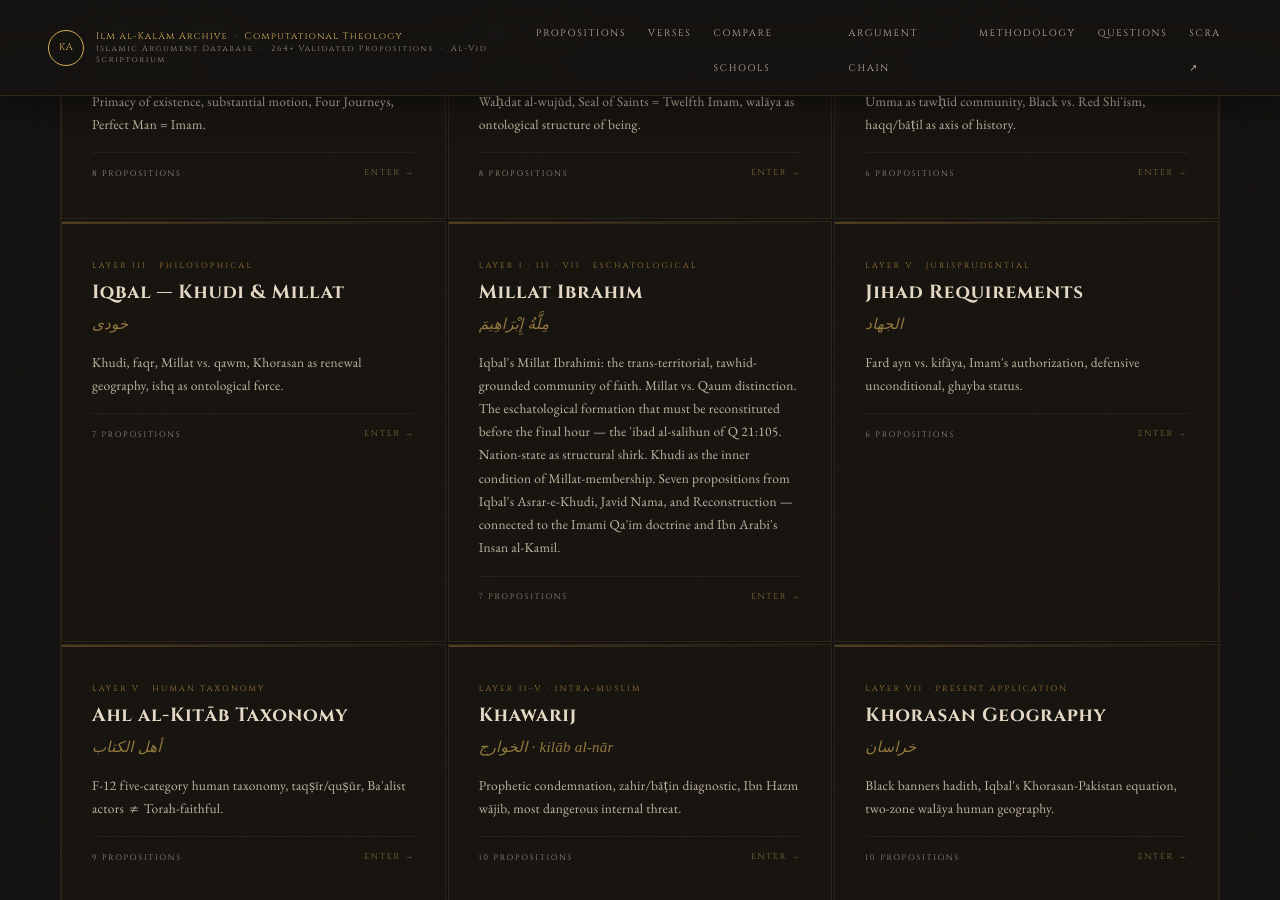
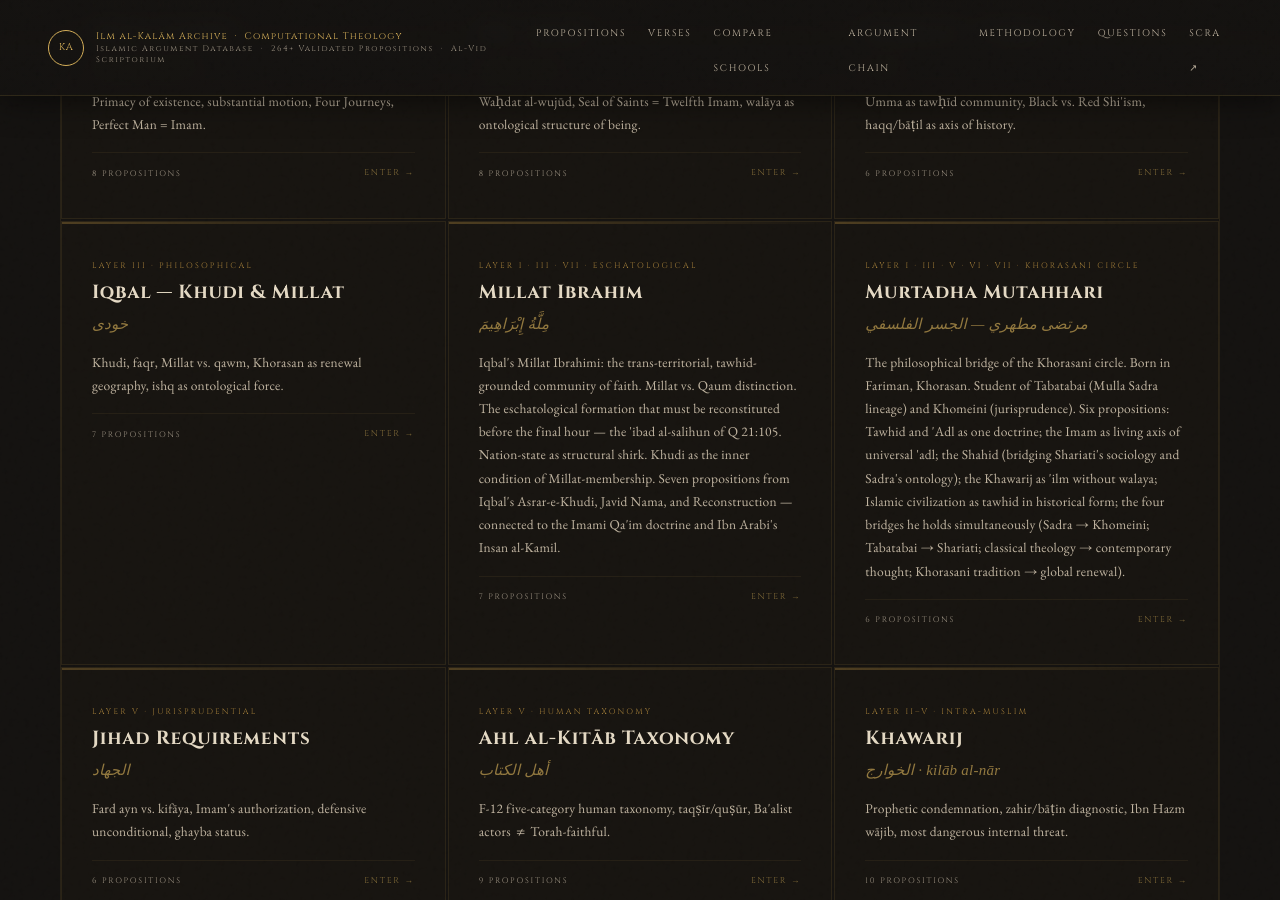
Before and after one commit to sacredcivilization/sacred-archive, a Jekyll site: the page built from propositions/index.html, in a window 1280 px wide and 900 px high, scrolled down 1997 px. Built offline with Jekyll 4.4.1, drawn with Linux system fonts in a browser that asks for light colours; some web fonts are replaced; some of the changed text lies outside the part shown.

Commit message:
T54 Mutahhari: The Philosophical Bridge — 6 propositions
New topic page: propositions/mutahhari/index.html
- MUTAH-001: Tawhid and Adl as one doctrine — not two separate principles
- MUTAH-002: The Imam as living axis of universal Adl (Sadra → Khomeini bridge)
- MUTAH-003: The Shahid — Shariati's revolutionary martyr + Sadra's ontological soul-completion
- MUTAH-004: Khawarij as ilm without walaya — sociological form of FATIHA-009
- MUTAH-005: Islamic civilization as historical expression of tawhid (Iqbal/Shariati bridge)
- MUTAH-006: The four bridges Mutahhari holds simultaneously

Index: 54 topics / 342+ propositions

```diff
--- a/propositions/index.html
+++ b/propositions/index.html
@@ -11,11 +11,11 @@
       <div class="ornament"><span class="line a"></span><span class="dia"></span><span class="line b"></span></div>
       <p class="topic-eye">Ilm al-Kalām Archive · Proposition Index</p>
       <h1 class="topic-title-h1">All Propositions</h1>
-      <p class="topic-subtitle">336+ validated theological propositions across 53 topic areas — structured as formal argument chains with primary source citations.</p>
+      <p class="topic-subtitle">342+ validated theological propositions across 54 topic areas — structured as formal argument chains with primary source citations.</p>
       <div class="topic-stats-bar">
-        <span class="tsb-item">336+ Propositions</span>
+        <span class="tsb-item">342+ Propositions</span>
         <span class="tsb-sep">·</span>
-        <span class="tsb-item">53 Topic Areas</span>
+        <span class="tsb-item">54 Topic Areas</span>
         <span class="tsb-sep">·</span>
         <span class="tsb-item">4 Schools Covered</span>
       </div>
@@ -161,6 +161,14 @@
         <div class="tic-arabic">مِلَّةُ إِبْرَاهِيمَ</div>
         <p class="tic-desc">Iqbal's Millat Ibrahimi: the trans-territorial, tawhid-grounded community of faith. Millat vs. Qaum distinction. The eschatological formation that must be reconstituted before the final hour — the 'ibad al-salihun of Q 21:105. Nation-state as structural shirk. Khudi as the inner condition of Millat-membership. Seven propositions from Iqbal's Asrar-e-Khudi, Javid Nama, and Reconstruction — connected to the Imami Qa'im doctrine and Ibn Arabi's Insan al-Kamil.</p>
         <div class="tic-footer"><span class="tic-count">7 Propositions</span><span class="tic-enter">Enter →</span></div>
+      </a>
+
+      <a href="{{ '/propositions/mutahhari/' | relative_url }}" class="topic-index-card">
+        <div class="tic-layer">Layer I · III · V · VI · VII · Khorasani Circle</div>
+        <div class="tic-name">Murtadha Mutahhari</div>
+        <div class="tic-arabic">مرتضى مطهري — الجسر الفلسفي</div>
+        <p class="tic-desc">The philosophical bridge of the Khorasani circle. Born in Fariman, Khorasan. Student of Tabatabai (Mulla Sadra lineage) and Khomeini (jurisprudence). Six propositions: Tawhid and 'Adl as one doctrine; the Imam as living axis of universal 'adl; the Shahid (bridging Shariati's sociology and Sadra's ontology); the Khawarij as 'ilm without walaya; Islamic civilization as tawhid in historical form; the four bridges he holds simultaneously (Sadra → Khomeini; Tabatabai → Shariati; classical theology → contemporary thought; Khorasani tradition → global renewal).</p>
+        <div class="tic-footer"><span class="tic-count">6 Propositions</span><span class="tic-enter">Enter →</span></div>
       </a>
 
       <a href="{{ '/propositions/jihad/' | relative_url }}" class="topic-index-card">
```
Also changed, not shown: propositions/mutahhari/index.html (added, +131 -0 lines).
